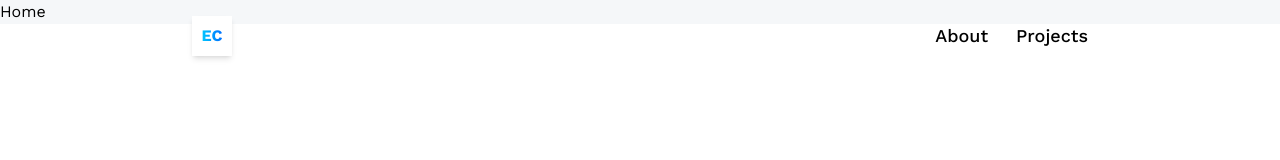
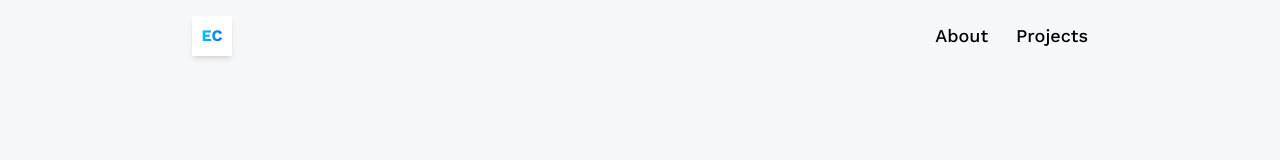
Before and after one commit to SoyEdwinCabrera/Edwin_Cabrera_Portfolio, a React (Vite) app: page / in a window 1280 px wide. Shown: the top 160 px of the page. Built offline with nearby package versions, Linux system fonts and the light colour scheme.

Commit message:
HomePage

```diff
--- a/package.json
+++ b/package.json
@@ -10,6 +10,8 @@
     "preview": "vite preview"
   },
   "dependencies": {
+    "@react-three/drei": "^9.111.3",
+    "@react-three/fiber": "^8.17.6",
     "react": "^18.3.1",
     "react-dom": "^18.3.1",
     "react-router-dom": "^6.26.1"
--- /dev/null
+++ b/src/components/Loader.jsx
@@ -0,0 +1,13 @@
+import {Html} from '@react-three/drei'
+
+const Loader = () => {
+  return (
+    <html>
+        <div className='flex justify-center items-center'>
+            <div className='w-20 h-20 border-2 border-opacity-20 border-blue-500 border-t-blue-500 rounded-full animate-spin'/>
+        </div>
+    </html>
+  )
+}
+
+export default Loader
--- a/src/pages/Home.jsx
+++ b/src/pages/Home.jsx
@@ -1,8 +1,27 @@
-import React from 'react'
+import {Suspense} from 'react'
+import { Canvas } from '@react-three/fiber'
+import Loader from '../components/Loader'
+
+{/*<div className='absolute top-28 left-0 right-0 z-10 flex items-center justify-center'>
+            POPUP
+        </div>*/}
 
 const Home = () => {
   return (
-    <div>Home</div>
+    <section className='w-full h-screen relative'>
+        <Canvas
+            className='w-full h-screen bg-transparent'
+            camera={{ near: 0.1, far: 1000 }}
+        >
+            <Suspense fallback={<Loader />}>
+                <directionalLight intensity={0.5} />
+                <ambientLight intensity={0.5} />
+                <pointLight position={[-10, -10, -10]} />
+                <spotLight position={[10, 10, 10]} angle={0.15} penumbra={1} />
+                <hemisphereLight />
+            </Suspense>
+        </Canvas>
+    </section>
   )
 }
 
```
Also changed, not shown: 1 other file (tests, documents, lock files or other folders).
